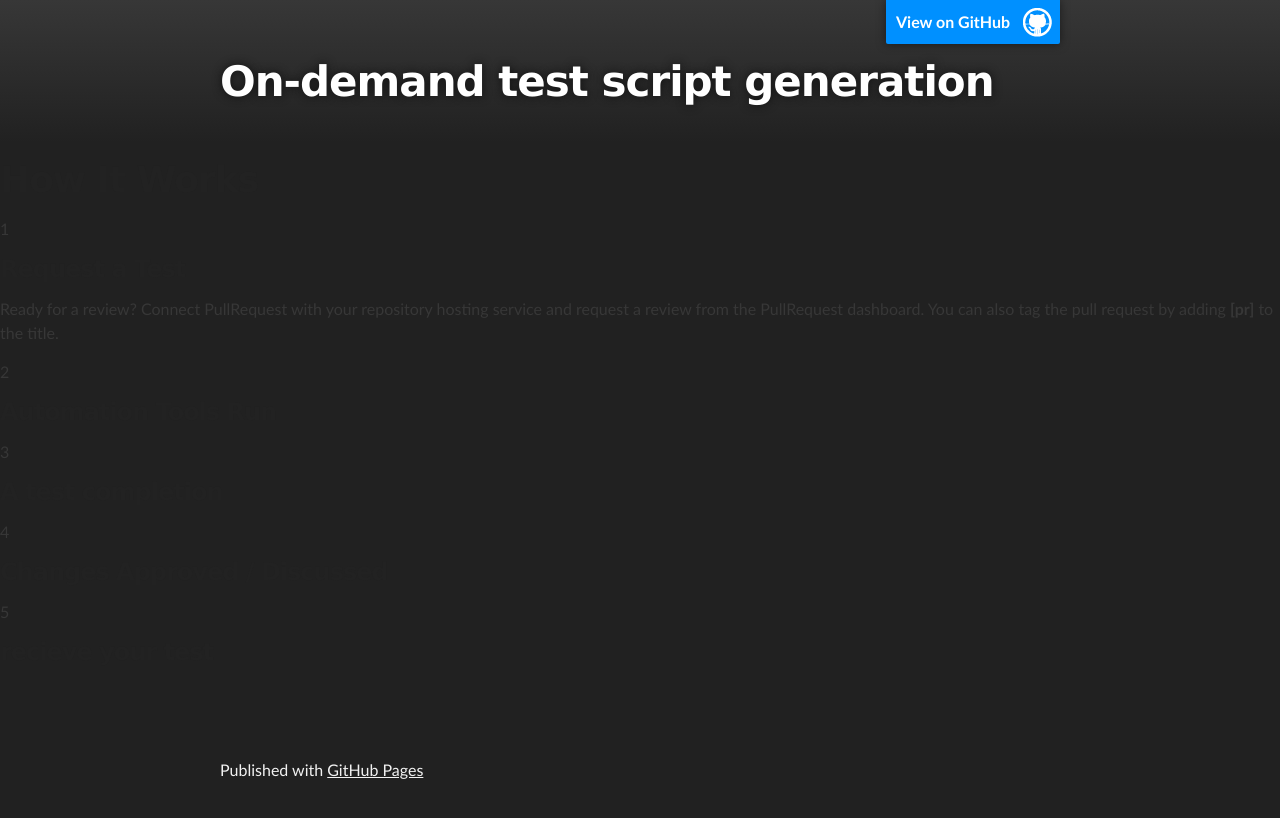
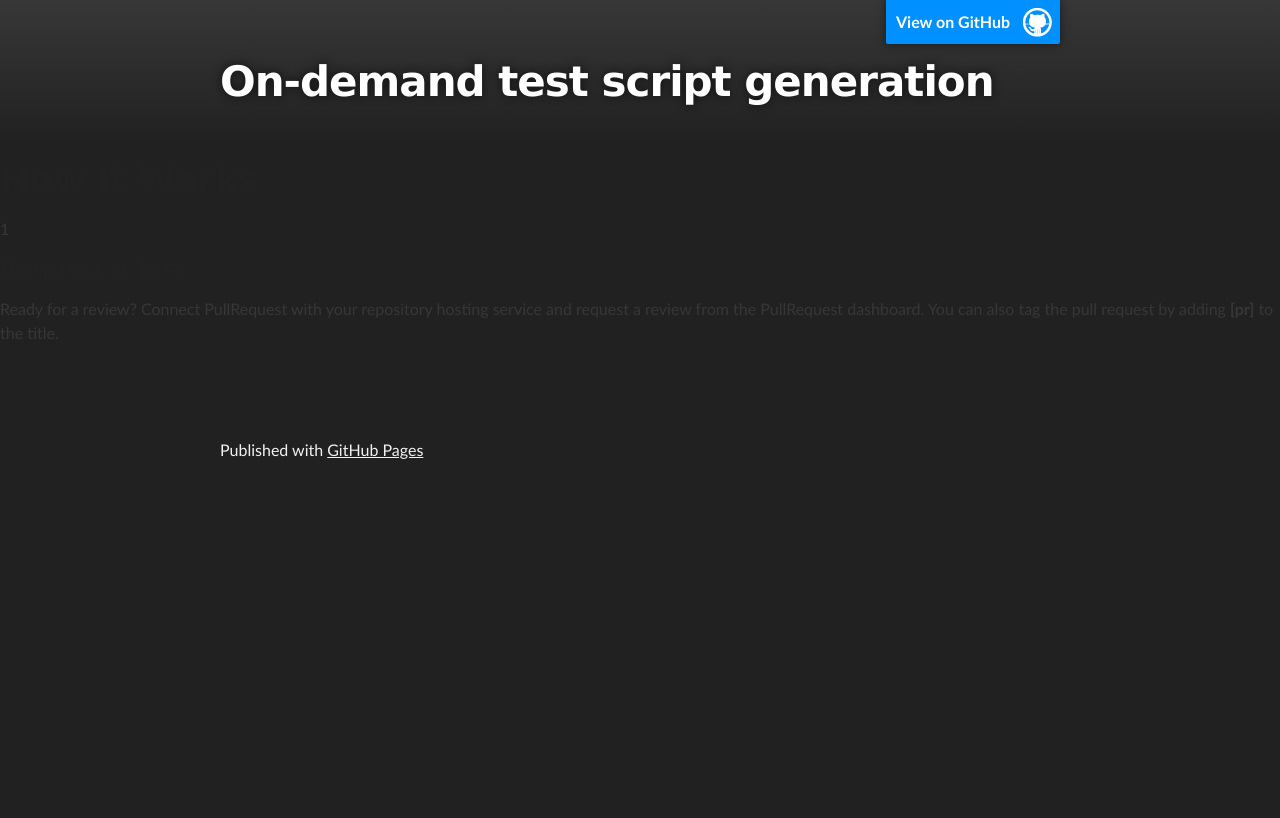
Before and after one commit to ThousandMonkeysTypewriter/ThousandMonkeysTypewriter.github.io, a Jekyll site: the page how/index.html, which Jekyll copies as it is, in a window 1280 px wide. Shown: the top 818 px of the page. Built offline with Jekyll 4.4.1, drawn with Linux system fonts in a browser that asks for light colours.

Commit message:
Update index.html

```diff
--- a/how/index.html
+++ b/how/index.html
@@ -48,67 +48,6 @@
                             </p>
                         </div>
                     </div>
-
-                    <div class="columns is-centered">
-                        <div class="column is-2 steps-count">
-                            <span class="round">2</span>
-                        </div>
-                        <div class="column is-6">
-                            <h3 class="yellow">Automation Tools Run</h3>
-                            <!--<p class="white">
-                                We run concurrently optimized static analysis and linter engines, all customized for
-                                your team's needs. We'll even try to set defaults based on your previous pull request
-                                histories.
-                            </p>-->
-                        </div>
-                    </div>
-
-
-                    <div class="columns is-centered">
-                        <div class="column is-2 steps-count">
-                            <span class="round">3</span>
-                        </div>
-
-                        <div class="column is-6 yellow">
-                            <h3 class="yellow">A test completion</h3>
-                            <!--<p class="white">
-                                A PullRequest reviewer or team is assigned to your pull request. They look through the
-                                code changes and automation outputs. Based on this info, they'll submit a review with
-                                suggestions, comments, and fixes directly in your existing workflow.
-                            </p>-->
-                        </div>
-                    </div>
-
-
-                    <div class="columns is-centered">
-                        <div class="column is-2 steps-count">
-                            <span class="round">4</span>
-                        </div>
-
-                        <div class="column is-6 yellow">
-                            <h3 class="yellow">Changes Approved / Discussed</h3>
-                           <!-- <p class="white">
-                                Have questions? Confused about one of our proposals? Not a problem! Comment right in
-                                GitHub, Bitbucket, Slack or our web application. Once everything looks hunky-dory, you
-                                push away using your normal CI/CD process.
-                            </p>-->
-                        </div>
-                    </div>
-
-
-                    <div class="columns is-centered">
-                        <div class="column is-2 steps-count last">
-                            <span class="round">5</span>
-                        </div>
-
-                        <div class="column is-6 yellow">
-                            <h3 class="yellow">recieve your test</h3>
-                           <!-- <p class="white">We'll help you move faster and catch more issues. This
-                                leads to a happier
-                                team, a happier product,
-                                and makes us happy too!</p>-->
-                        </div>
-                    </div>
                     <br><br>
                 </div>
     <!-- FOOTER  -->
```
